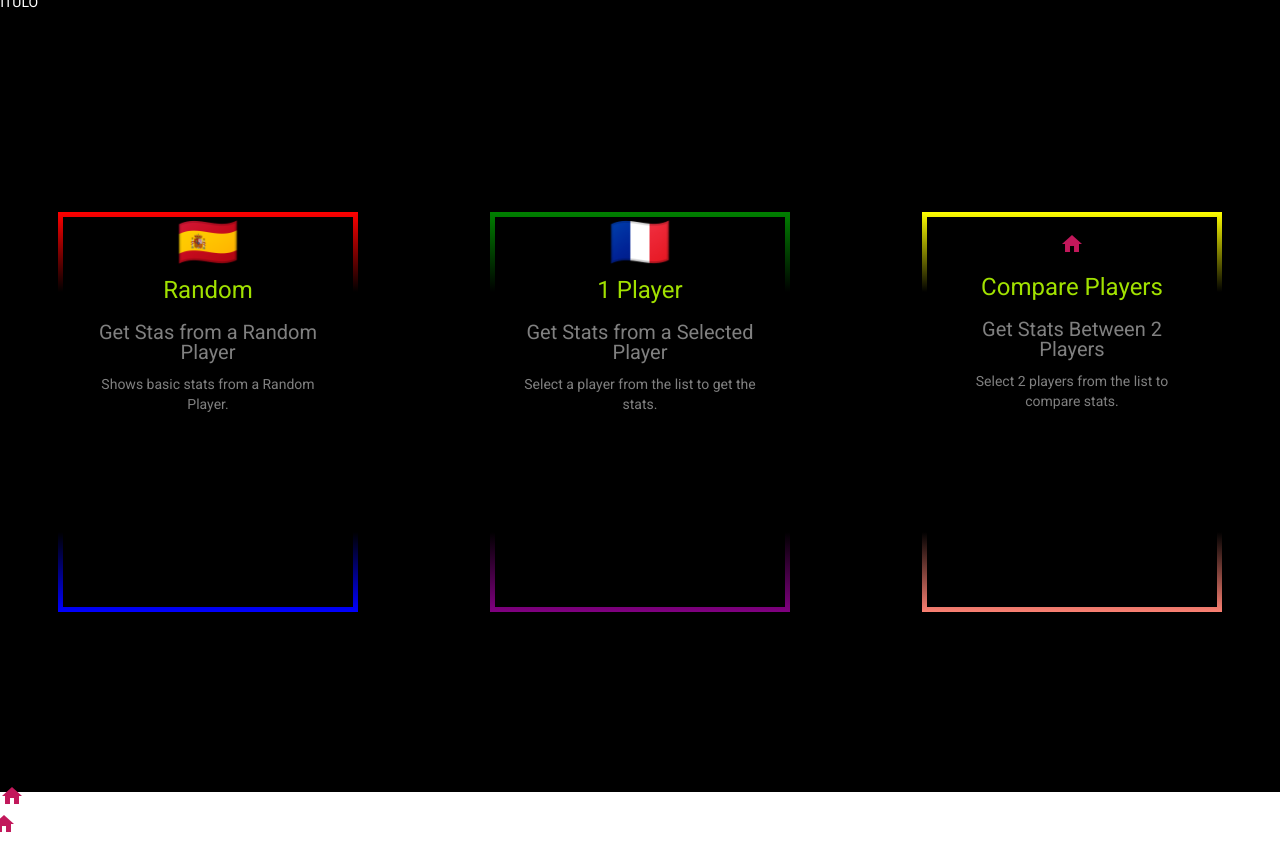
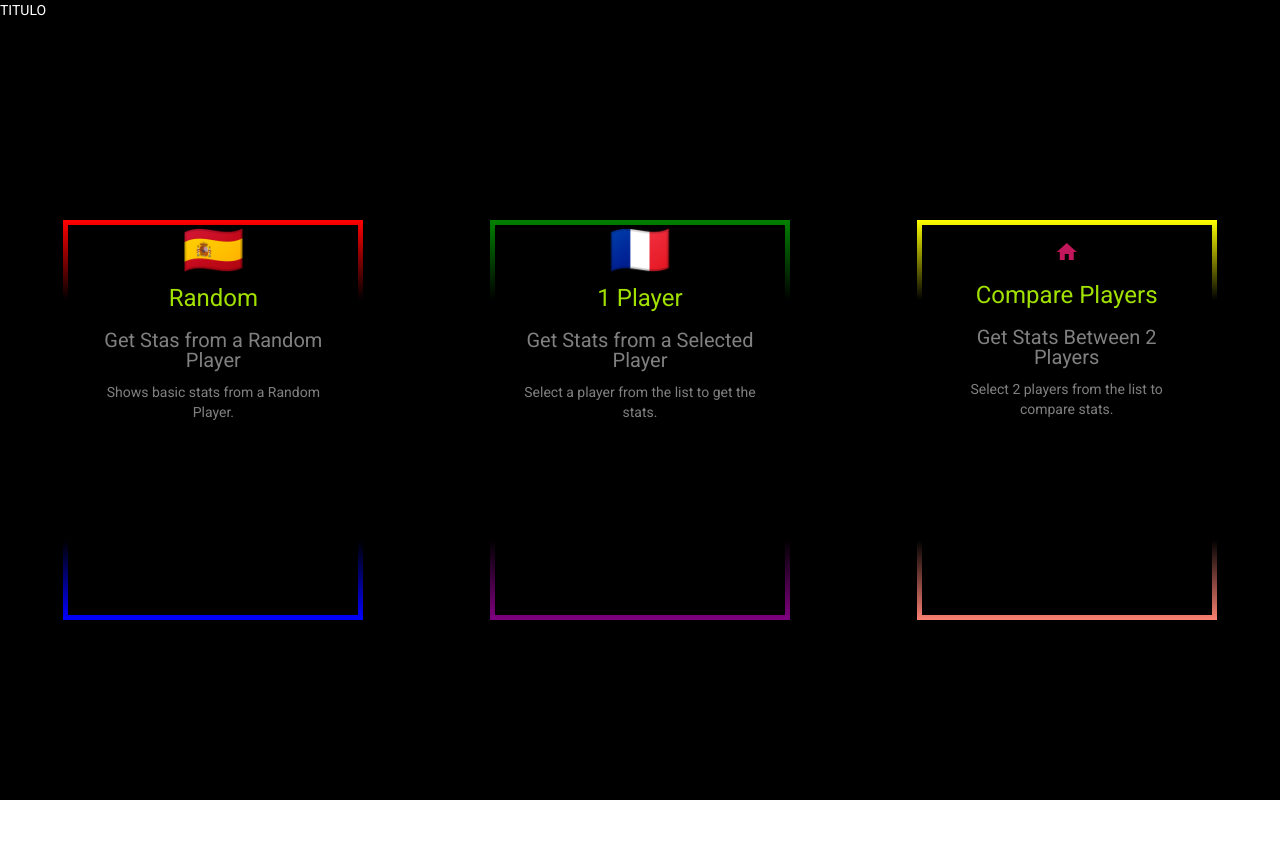
Before and after one commit to Alberto-Amo-Marin/NameDay, an Angular app: page / in a window 1280 px wide. After the commit the page ends 800 px from the top, so only its background shows below. Built offline with nearby package versions, Linux system fonts and the light colour scheme.

Commit message:
[FIX] - overflow

```diff
--- a/src/app/home/home.component.html
+++ b/src/app/home/home.component.html
@@ -41,9 +41,9 @@
 
         <div class="card3">
             <!-- <span class="span"> -->
-                <mat-icon color="primary">
-                    home
-                </mat-icon>
+            <mat-icon color="primary">
+                home
+            </mat-icon>
             <!-- </span> -->
 
             <h1>
@@ -57,10 +57,4 @@
             </p>
         </div>
     </div>
-    <mat-icon color="primary">
-        home
-    </mat-icon>
 </body>
-<mat-icon color="primary">
-    home
-</mat-icon>
--- a/src/app/home/home.component.scss
+++ b/src/app/home/home.component.scss
@@ -6,9 +6,12 @@
 }
 
 body {
-    margin: -8px;
+    //margin: -8px;
     height: 100vh;
     background: black;
+    margin: 0 !important;
+    padding: 0 !important;
+    overflow: hidden;
 }
 
 .layout {
```
